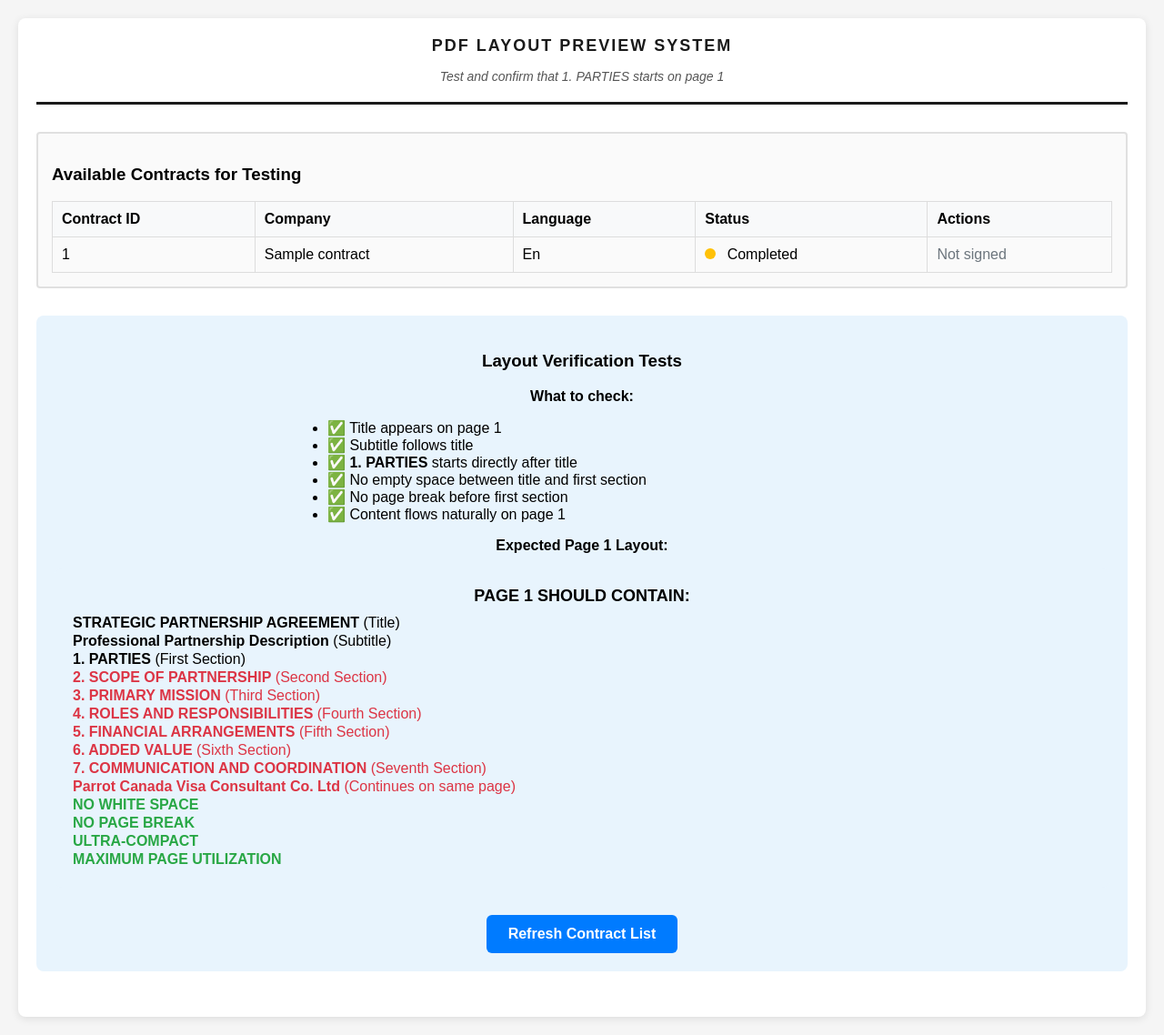
After one commit to kass2024/parrot_mis, a PHP site: page /parrot/preview-pdf-layout.php in a window 1280 px wide. The commit adds this page. Shown: the whole page at 91% size. Run offline with PHP 8.4, Linux system fonts and the light colour scheme; tables that the repository leaves empty or names only in its code hold one stand-in row (values such as "Sample post"); a stand-in replaces the project's code that opens the database connection.

Commit message:
parterner contract-french version

```diff
--- /dev/null
+++ b/preview-pdf-layout.php
@@ -0,0 +1,313 @@
+<?php
+declare(strict_types=1);
+
+require_once __DIR__ . '/db.php';
+
+echo "<!DOCTYPE html>
+<html lang='en'>
+<head>
+    <meta charset='UTF-8'>
+    <meta name='viewport' content='width=device-width, initial-scale=1.0'>
+    <title>PDF Layout Preview</title>
+    <style>
+        body {
+            font-family: Arial, sans-serif;
+            margin: 20px;
+            background: #f5f5f5;
+        }
+        .container {
+            max-width: 1200px;
+            margin: 0 auto;
+            background: white;
+            padding: 20px;
+            border-radius: 8px;
+            box-shadow: 0 2px 10px rgba(0,0,0,0.1);
+        }
+        .preview-header {
+            text-align: center;
+            margin-bottom: 30px;
+            padding-bottom: 20px;
+            border-bottom: 3px solid #1a1a1a;
+        }
+        .preview-title {
+            font-size: 24px;
+            font-weight: bold;
+            margin: 0;
+            color: #1a1a1a;
+            text-transform: uppercase;
+            letter-spacing: 2px;
+        }
+        .preview-subtitle {
+            font-size: 14px;
+            font-style: italic;
+            color: #555;
+            margin: 10px 0 0 0;
+        }
+        .test-section {
+            margin: 20px 0;
+            padding: 15px;
+            border: 2px solid #e0e0e0;
+            border-radius: 4px;
+            background: #fafafa;
+        }
+        .success {
+            color: #28a745;
+            font-weight: bold;
+        }
+        .warning {
+            color: #dc3545;
+            font-weight: bold;
+        }
+        .test-controls {
+            text-align: center;
+            margin: 30px 0;
+            padding: 20px;
+            background: #e8f4fd;
+            border-radius: 8px;
+        }
+        .btn {
+            padding: 12px 24px;
+            margin: 0 10px;
+            border: none;
+            border-radius: 6px;
+            font-size: 16px;
+            font-weight: bold;
+            cursor: pointer;
+            text-decoration: none;
+            display: inline-block;
+        }
+        .btn-primary {
+            background: #007bff;
+            color: white;
+        }
+        .btn-success {
+            background: #28a745;
+            color: white;
+        }
+        .btn:hover {
+            opacity: 0.8;
+        }
+        .preview-box {
+            border: 2px solid #ddd;
+            border-radius: 8px;
+            margin: 20px 0;
+            padding: 20px;
+            background: #f9f9f9;
+        }
+        .preview-title {
+            font-size: 18px;
+            font-weight: bold;
+            margin: 0 0 15px 0;
+            color: #1a1a1a;
+        }
+        .preview-content {
+            font-size: 14px;
+            line-height: 1.6;
+        }
+        .status-indicator {
+            display: inline-block;
+            width: 12px;
+            height: 12px;
+            border-radius: 50%;
+            margin-right: 8px;
+        }
+        .status-success {
+            background: #28a745;
+        }
+        .status-error {
+            background: #dc3545;
+        }
+        .status-warning {
+            background: #ffc107;
+        }
+    </style>
+</head>
+<body>
+    <div class='container'>
+        <div class='preview-header'>
+            <h1 class='preview-title'>PDF Layout Preview System</h1>
+            <p class='preview-subtitle'>Test and confirm that 1. PARTIES starts on page 1</p>
+        </div>";
+
+// Get contracts for testing
+$stmt = $conn->prepare("SELECT id, language, company_name, status FROM partner_contracts ORDER BY id DESC LIMIT 5");
+$stmt->execute();
+$result = $stmt->get_result();
+$contracts = $result->fetch_all(MYSQLI_ASSOC);
+$stmt->close();
+
+if (empty($contracts)) {
+    echo "<div class='test-section'>
+            <h3 class='warning'>No Contracts Found</h3>
+            <p>No contracts available for testing. Please create a test contract first.</p>
+        </div>";
+} else {
+    echo "<div class='test-section'>
+            <h3>Available Contracts for Testing</h3>
+            <table style='width: 100%; border-collapse: collapse;'>
+                <tr style='background: #f8f9fa;'>
+                    <th style='padding: 10px; text-align: left; border: 1px solid #ddd;'>Contract ID</th>
+                    <th style='padding: 10px; text-align: left; border: 1px solid #ddd;'>Company</th>
+                    <th style='padding: 10px; text-align: left; border: 1px solid #ddd;'>Language</th>
+                    <th style='padding: 10px; text-align: left; border: 1px solid #ddd;'>Status</th>
+                    <th style='padding: 10px; text-align: left; border: 1px solid #ddd;'>Actions</th>
+                </tr>";
+
+    foreach ($contracts as $contract) {
+        $statusClass = $contract['status'] === 'signed' ? 'status-success' : 'status-warning';
+        $statusText = ucfirst($contract['status']);
+
+        echo "<tr>
+                    <td style='padding: 10px; border: 1px solid #ddd;'>{$contract['id']}</td>
+                    <td style='padding: 10px; border: 1px solid #ddd;'>" . htmlspecialchars($contract['company_name']) . "</td>
+                    <td style='padding: 10px; border: 1px solid #ddd;'>" . ucfirst($contract['language']) . "</td>
+                    <td style='padding: 10px; border: 1px solid #ddd;'>
+                        <span class='status-indicator $statusClass'></span>
+                        $statusText
+                    </td>
+                    <td style='padding: 10px; border: 1px solid #ddd;'>";
+
+        if ($contract['status'] === 'signed') {
+            echo "<a href='?test={$contract['id']}&lang={$contract['language']}' class='btn btn-success'>Test PDF Layout</a>";
+            echo "<a href='?preview={$contract['id']}&lang={$contract['language']}' class='btn btn-primary'>Preview HTML</a>";
+        } else {
+            echo "<span style='color: #6c757d;'>Not signed</span>";
+        }
+
+        echo "</td></tr>";
+    }
+
+    echo "</table></div>";
+
+    // Handle test requests
+    if (isset($_GET['test']) && isset($_GET['lang'])) {
+        $contractId = (int)$_GET['test'];
+        $language = $_GET['lang'];
+
+        echo "<div class='preview-box'>
+            <h3 class='preview-title'>Testing PDF Layout - Contract ID: $contractId ($language)</h3>";
+
+        // Generate PDF
+        if ($language === 'french') {
+            require_once __DIR__ . '/generate-partner-contract-pdf-french-professional.php';
+            if (function_exists('generatePartnerContractPDFFrench')) {
+                $pdf = generatePartnerContractPDFFrench($contractId);
+                if ($pdf && file_exists($pdf)) {
+                    $fileSize = number_format(filesize($pdf) / 1024, 2);
+                    echo "<div class='success'>
+                        <span class='status-indicator status-success'></span>
+                        PDF Generated Successfully!
+                        <br>File: " . basename($pdf) . "
+                        <br>Size: $fileSize KB
+                        <br><a href='contracts/partners/" . basename($pdf) . "' target='_blank' class='btn btn-primary'>Download PDF</a>
+                    </div>";
+                } else {
+                    echo "<div class='warning'>
+                        <span class='status-indicator status-error'></span>
+                        PDF Generation Failed
+                        <br>Please check error logs
+                    </div>";
+                }
+            }
+        } else {
+            require_once __DIR__ . '/generate-partner-contract-pdf-professional.php';
+            if (function_exists('generatePartnerContractPDF')) {
+                $pdf = generatePartnerContractPDF($contractId);
+                if ($pdf && file_exists($pdf)) {
+                    $fileSize = number_format(filesize($pdf) / 1024, 2);
+                    echo "<div class='success'>
+                        <span class='status-indicator status-success'></span>
+                        PDF Generated Successfully!
+                        <br>File: " . basename($pdf) . "
+                        <br>Size: $fileSize KB
+                        <br><a href='contracts/partners/" . basename($pdf) . "' target='_blank' class='btn btn-primary'>Download PDF</a>
+                    </div>";
+                } else {
+                    echo "<div class='warning'>
+                        <span class='status-indicator status-error'></span>
+                        PDF Generation Failed
+                        <br>Please check error logs
+                    </div>";
+                }
+            }
+        }
+        echo "</div>";
+    }
+
+    // Handle preview requests
+    if (isset($_GET['preview']) && isset($_GET['lang'])) {
+        $contractId = (int)$_GET['preview'];
+        $language = $_GET['lang'];
+
+        echo "<div class='preview-box'>
+            <h3 class='preview-title'>HTML Preview - Contract ID: $contractId ($language)</h3>";
+
+        // Generate HTML preview using the same system
+        if ($language === 'french') {
+            require_once __DIR__ . '/french-contract-pdf.php';
+            if (class_exists('FrenchContractPDF')) {
+                $generator = new FrenchContractPDF($conn, $contractId);
+                $html = $generator->generate();
+                echo "<div class='preview-content'>
+                    <h4>Generated HTML Structure:</h4>
+                    <textarea style='width: 100%; height: 400px; font-family: monospace; font-size: 12px; padding: 10px; border: 1px solid #ddd; border-radius: 4px;' readonly>" . htmlspecialchars(substr($html, 0, 2000)) . "...</textarea>
+                    <p><strong>Note:</strong> This shows the actual HTML structure that will be converted to PDF.</p>
+                </div>";
+            }
+        } else {
+            require_once __DIR__ . '/english-contract-pdf.php';
+            if (class_exists('EnglishContractPDF')) {
+                $generator = new EnglishContractPDF($conn, $contractId);
+                $html = $generator->generate();
+                echo "<div class='preview-content'>
+                    <h4>Generated HTML Structure:</h4>
+                    <textarea style='width: 100%; height: 400px; font-family: monospace; font-size: 12px; padding: 10px; border: 1px solid #ddd; border-radius: 4px;' readonly>" . htmlspecialchars(substr($html, 0, 2000)) . "...</textarea>
+                    <p><strong>Note:</strong> This shows the actual HTML structure that will be converted to PDF.</p>
+                </div>";
+            }
+        }
+        echo "</div>";
+    }
+}
+
+echo "
+    <div class='test-controls'>
+        <h3>Layout Verification Tests</h3>
+        <p><strong>What to check:</strong></p>
+        <ul style='text-align: left; max-width: 600px; margin: 0 auto;'>
+            <li>✅ Title appears on page 1</li>
+            <li>✅ Subtitle follows title</li>
+            <li>✅ <strong>1. PARTIES</strong> starts directly after title</li>
+            <li>✅ No empty space between title and first section</li>
+            <li>✅ No page break before first section</li>
+            <li>✅ Content flows naturally on page 1</li>
+        </ul>
+
+        <p><strong>Expected Page 1 Layout:</strong></p>
+        <div style='text-align: center; padding: 20px; background: #e8f4fd; border-radius: 8px; margin: 10px 0;'>
+            <div style='font-size: 18px; font-weight: bold; margin-bottom: 10px;'>PAGE 1 SHOULD CONTAIN:</div>
+            <div style='text-align: left;'>
+                <div style='margin: 2px 0;'><strong>STRATEGIC PARTNERSHIP AGREEMENT</strong> (Title)</div>
+                <div style='margin: 2px 0;'><strong>Professional Partnership Description</strong> (Subtitle)</div>
+                <div style='margin: 2px 0;'><strong>1. PARTIES</strong> (First Section)</div>
+                <div style='margin: 2px 0; color: #dc3545;'><strong>2. SCOPE OF PARTNERSHIP</strong> (Second Section)</div>
+                <div style='margin: 2px 0; color: #dc3545;'><strong>3. PRIMARY MISSION</strong> (Third Section)</div>
+                <div style='margin: 2px 0; color: #dc3545;'><strong>4. ROLES AND RESPONSIBILITIES</strong> (Fourth Section)</div>
+                <div style='margin: 2px 0; color: #dc3545;'><strong>5. FINANCIAL ARRANGEMENTS</strong> (Fifth Section)</div>
+                <div style='margin: 2px 0; color: #dc3545;'><strong>6. ADDED VALUE</strong> (Sixth Section)</div>
+                <div style='margin: 2px 0; color: #dc3545;'><strong>7. COMMUNICATION AND COORDINATION</strong> (Seventh Section)</div>
+                <div style='margin: 2px 0; color: #dc3545;'><strong>Parrot Canada Visa Consultant Co. Ltd</strong> (Continues on same page)</div>
+                <div style='margin: 2px 0; color: #28a745;'><strong>NO WHITE SPACE</strong></div>
+                <div style='margin: 2px 0; color: #28a745;'><strong>NO PAGE BREAK</strong></div>
+                <div style='margin: 2px 0; color: #28a745;'><strong>ULTRA-COMPACT</strong></div>
+                <div style='margin: 2px 0; color: #28a745;'><strong>MAXIMUM PAGE UTILIZATION</strong></div>
+            </div>
+        </div>
+
+        <div style='text-align: center; margin-top: 30px;'>
+            <a href='?' class='btn btn-primary'>Refresh Contract List</a>
+        </div>
+    </div>
+</body>
+</html>";
+?>
```
Also changed, not shown: professional-pdf-generator.php (+36 -124 lines).
